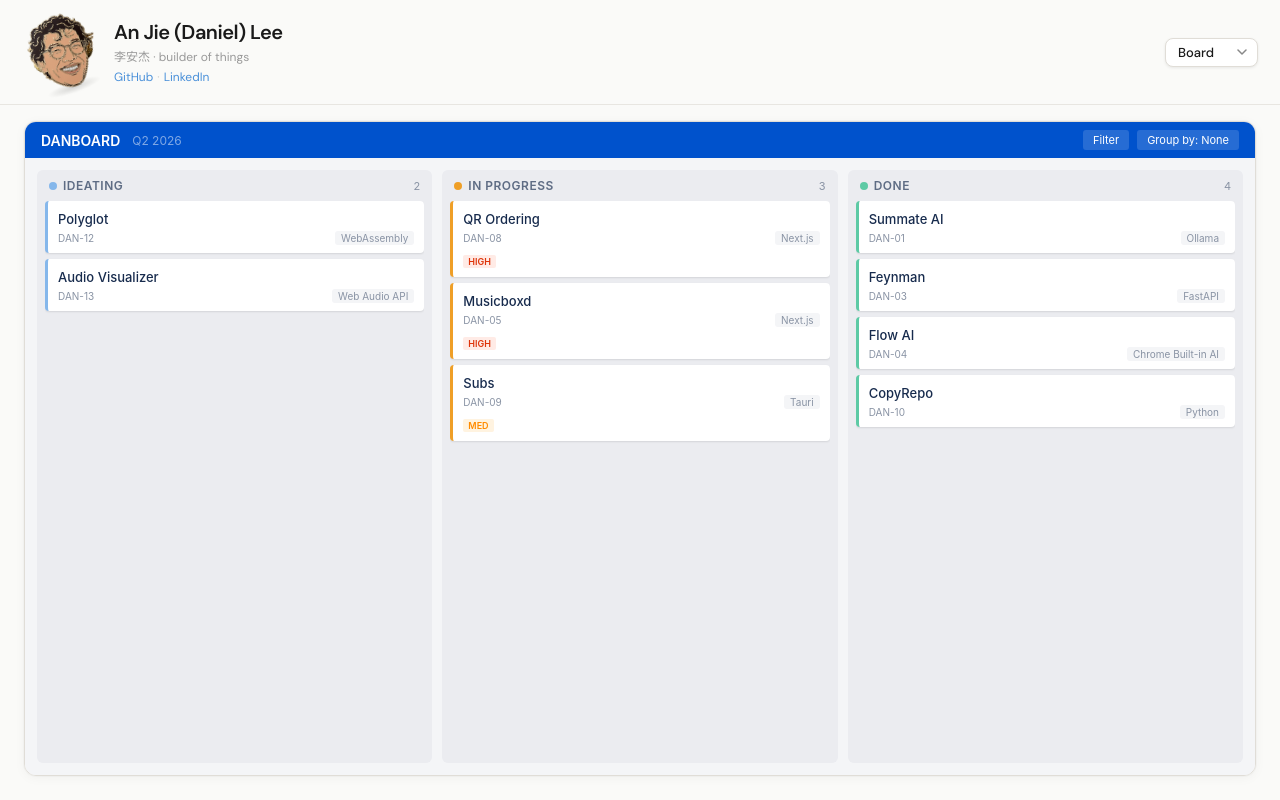
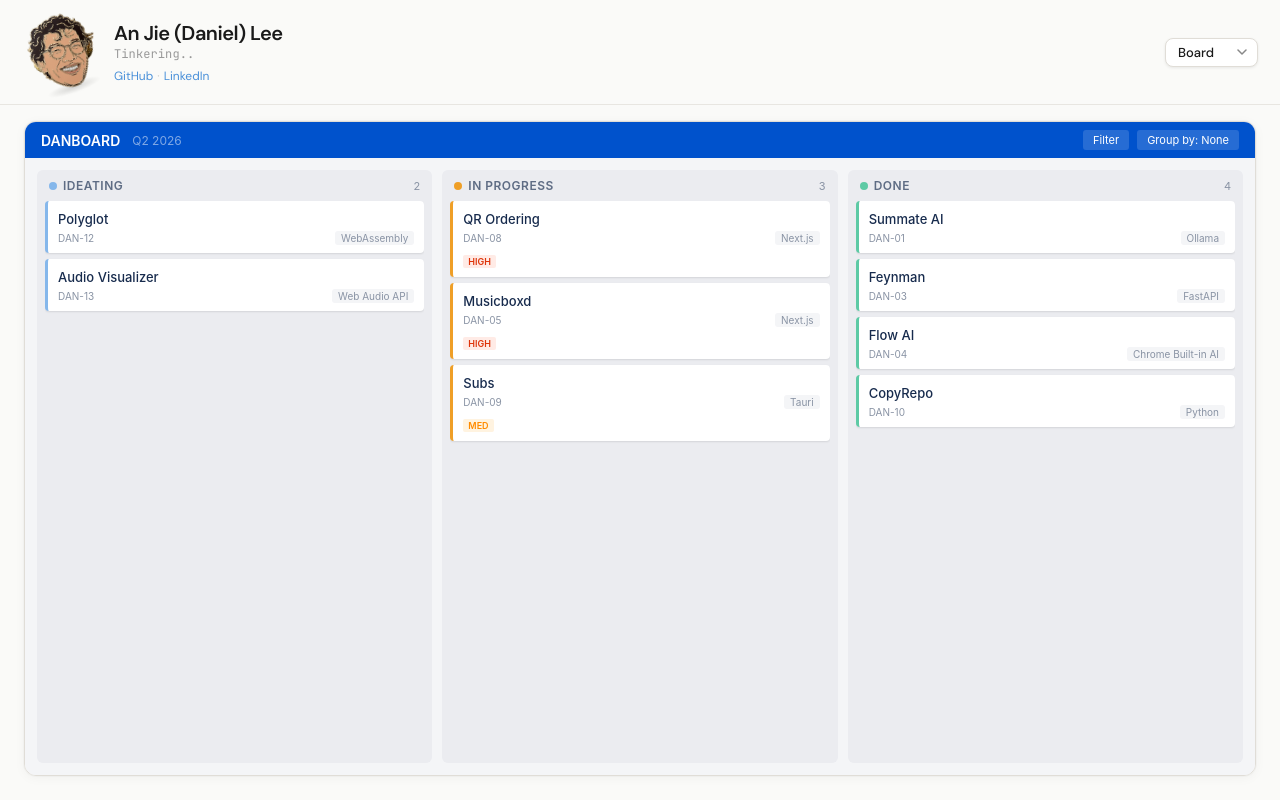
Before and after one commit to danleeaj/danleeaj.github.io, a React (Vite) app: page / in a window 1280 px wide. Built offline with nearby package versions, Linux system fonts and the light colour scheme.

Commit message:
Added tinkering...

```diff
--- a/src/pages/Portfolio.jsx
+++ b/src/pages/Portfolio.jsx
@@ -1,4 +1,4 @@
-import { useState } from "react";
+import { useState, useEffect } from "react";
 
 function SocialLink({ href, children }) {
   const [hovered, setHovered] = useState(false);
@@ -35,6 +35,21 @@ function SocialLink({ href, children }) {
   );
 }
 
+function Tinkering() {
+  const frames = [1, 2, 3, 3, 3, 3];
+  const [frame, setFrame] = useState(0);
+  useEffect(() => {
+    const id = setInterval(() => setFrame(f => (f + 1) % frames.length), 400);
+    return () => clearInterval(id);
+  }, []);
+  const dots = frames[frame];
+  return (
+    <div style={{ fontSize: 12, color: "#999", marginTop: 0, fontFamily: "'JetBrains Mono', monospace", letterSpacing: 0.1 }}>
+      Tinkering{".".repeat(dots)}
+    </div>
+  );
+}
+
 import CV from "../components/CV";
 import JiraBoard from "../components/JiraBoard";
 import Shell from "../components/Shell";
@@ -62,14 +77,14 @@ export default function Portfolio() {
           100% { gap: 22px; }
         }
       `}</style>
-      <link href="https://fonts.googleapis.com/css2?family=DM+Sans:wght@400;500;600&display=swap" rel="stylesheet" />
+      <link href="https://fonts.googleapis.com/css2?family=DM+Sans:wght@400;500;600&family=JetBrains+Mono:wght@400;500&display=swap" rel="stylesheet" />
       <div style={{ padding: "12px 22px", display: "flex", alignItems: "center", justifyContent: "space-between", borderBottom: "1px solid #e8e6e1", flexShrink: 0, overflow: "visible" }}>
         <div style={{ display: "flex", alignItems: "center", gap: pinExploded ? 20 : 12, overflow: "visible", animation: pinExploded ? "gap-bounce 0.5s ease forwards" : "none" }}>
           <AvatarPin onExplode={() => setPinExploded(true)} />
           <div>
             <div style={{ fontSize: 20, fontWeight: 600, color: "#1a1a1a", letterSpacing: -0.5 }}>An Jie (Daniel) Lee</div>
-            <div style={{ fontSize: 12, color: "#999", marginTop: 2 }}>李安杰 · builder of things</div>
-            <div style={{ fontSize: 12, marginTop: 4, display: "flex", gap: 4, alignItems: "center" }}>
+            <Tinkering />
+            <div style={{ fontSize: 12, marginTop: 6, display: "flex", gap: 4, alignItems: "center" }}>
               <SocialLink href="https://github.com/danleeaj">GitHub</SocialLink>
               <span style={{ color: "#ccc" }}>·</span>
               <SocialLink href="https://linkedin.com/in/anjie-lee">LinkedIn</SocialLink>
```
